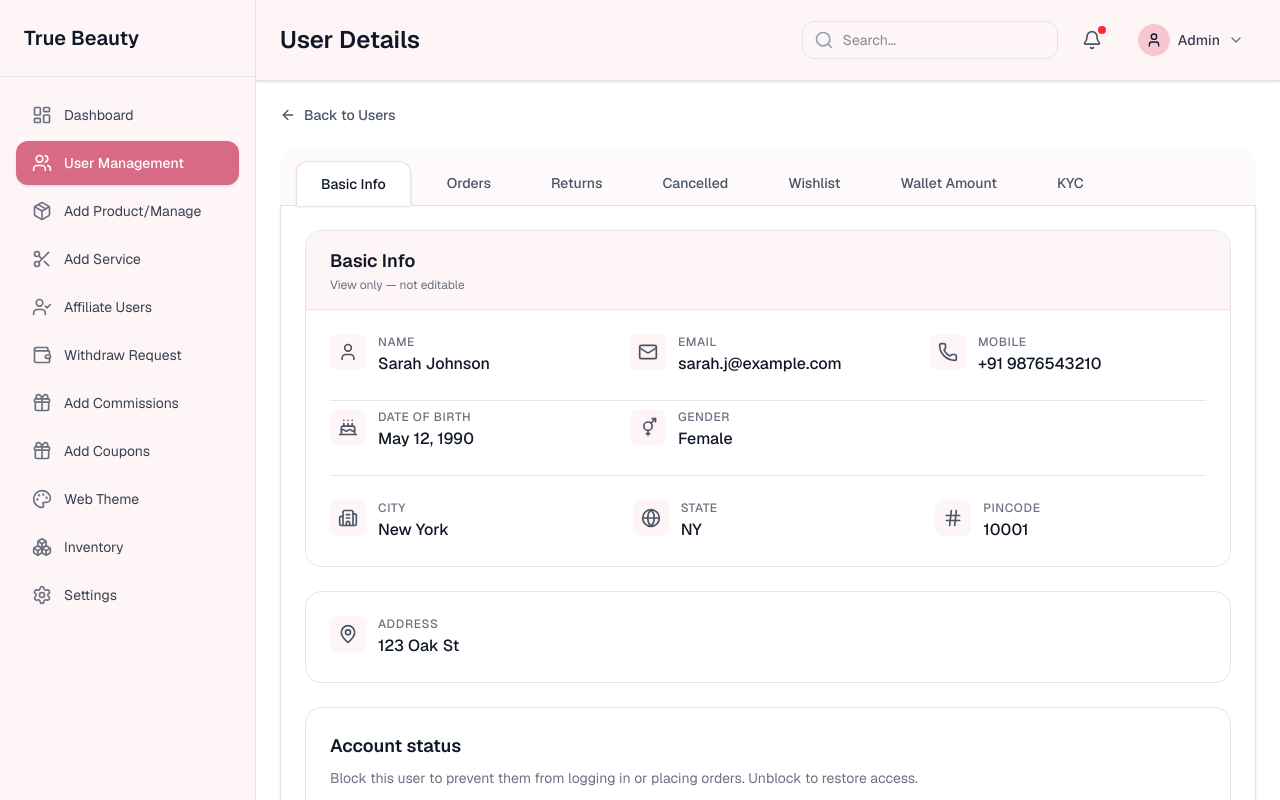
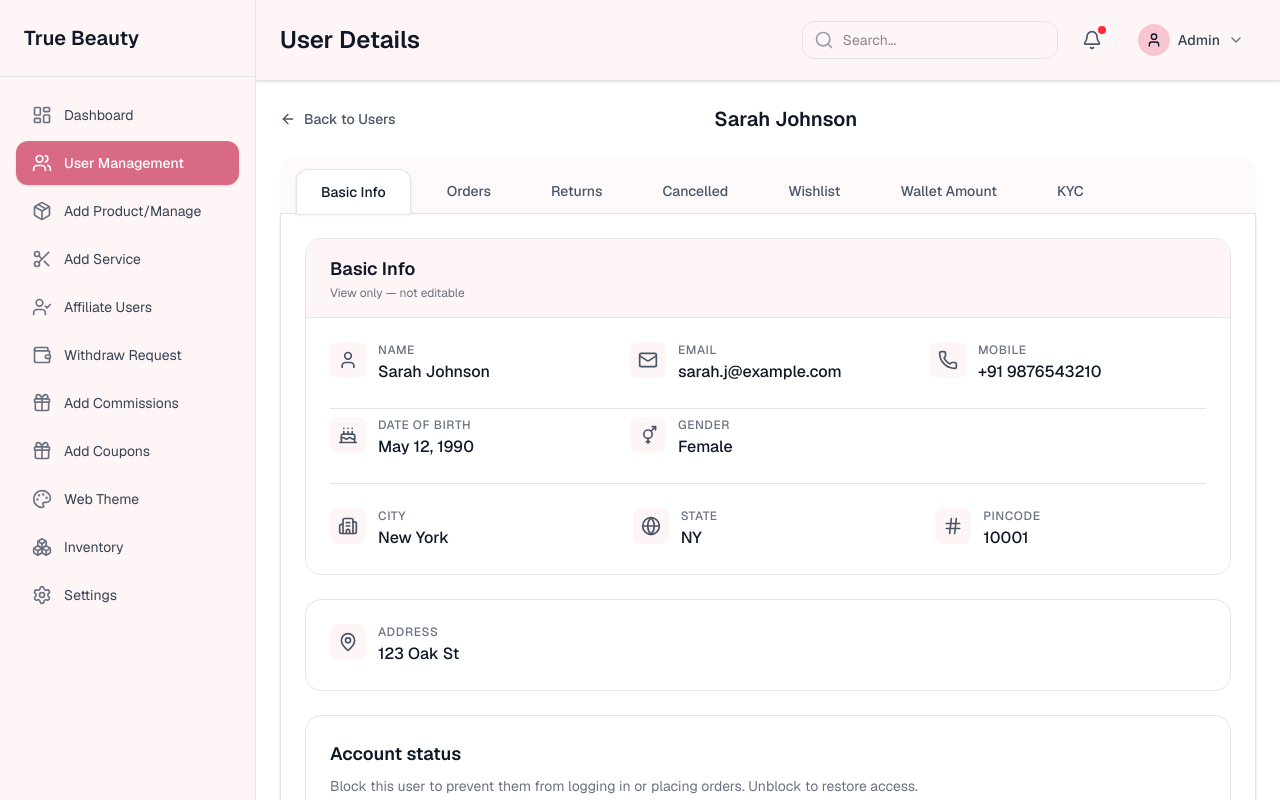
Before and after one commit to ZoyaAnsari19/true-beauty-admin-panel, a Next.js app: page /users/1 in a window 1280 px wide. Built offline with nearby package versions, Linux system fonts and the light colour scheme.

Commit message:
Refactor UserDetailPage layout: Update the structure to include a header with the user's name and improve navigation by grouping the back link and title. This enhances the visual hierarchy and user experience on the page.

```diff
--- a/app/users/[id]/page.tsx
+++ b/app/users/[id]/page.tsx
@@ -822,6 +822,7 @@
 
   return (
     <div className="space-y-6">
+      <div className="flex items-center justify-between gap-3">
         <Link
           href="/users"
           className="inline-flex items-center gap-2 text-sm font-medium text-gray-600 hover:text-gray-900 transition-colors"
@@ -829,6 +830,11 @@
           <ArrowLeft className="w-4 h-4" />
           Back to Users
         </Link>
+        <h1 className="flex-1 text-center text-lg sm:text-xl font-semibold text-gray-900 truncate">
+          {user.name}
+        </h1>
+        <div className="w-20" />
+      </div>
 
       {/* Tabs */}
       <Tabination tabs={tabs} defaultTabId="basic" />
```
Lines whose indentation alone changed are shown as unchanged.
